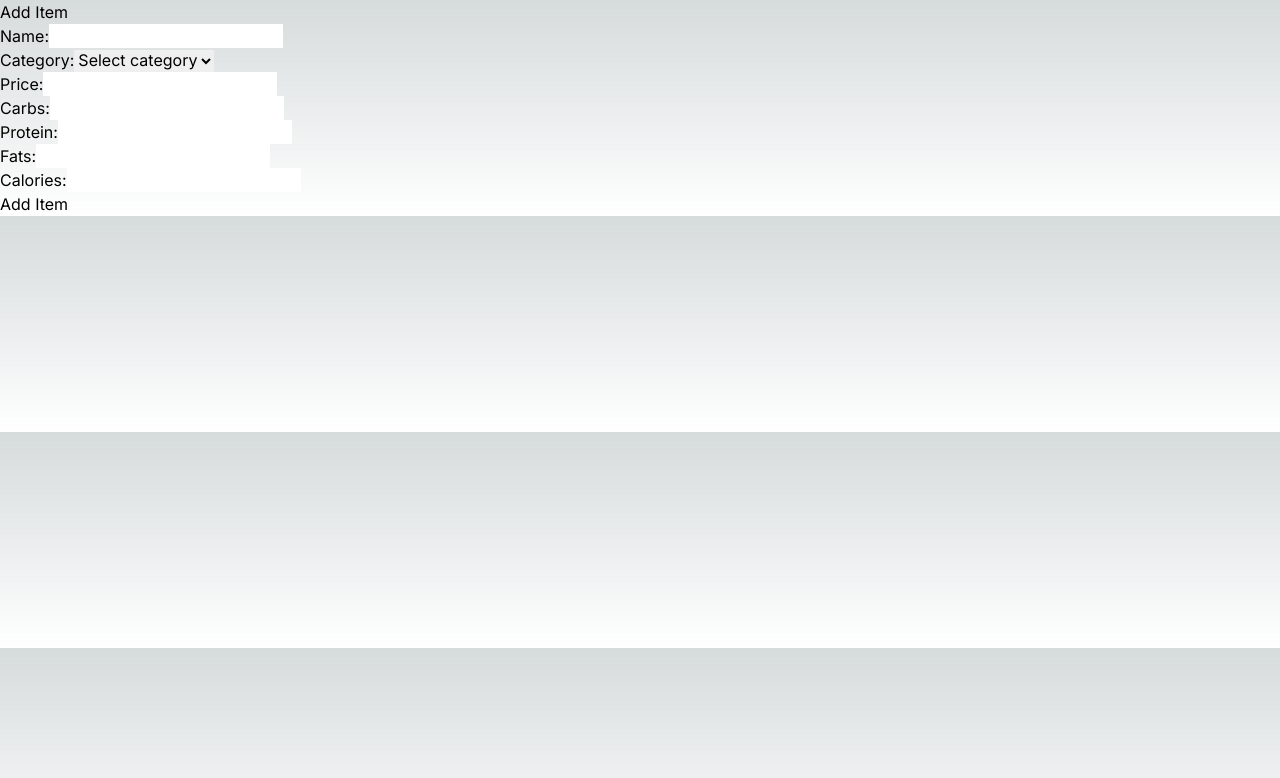
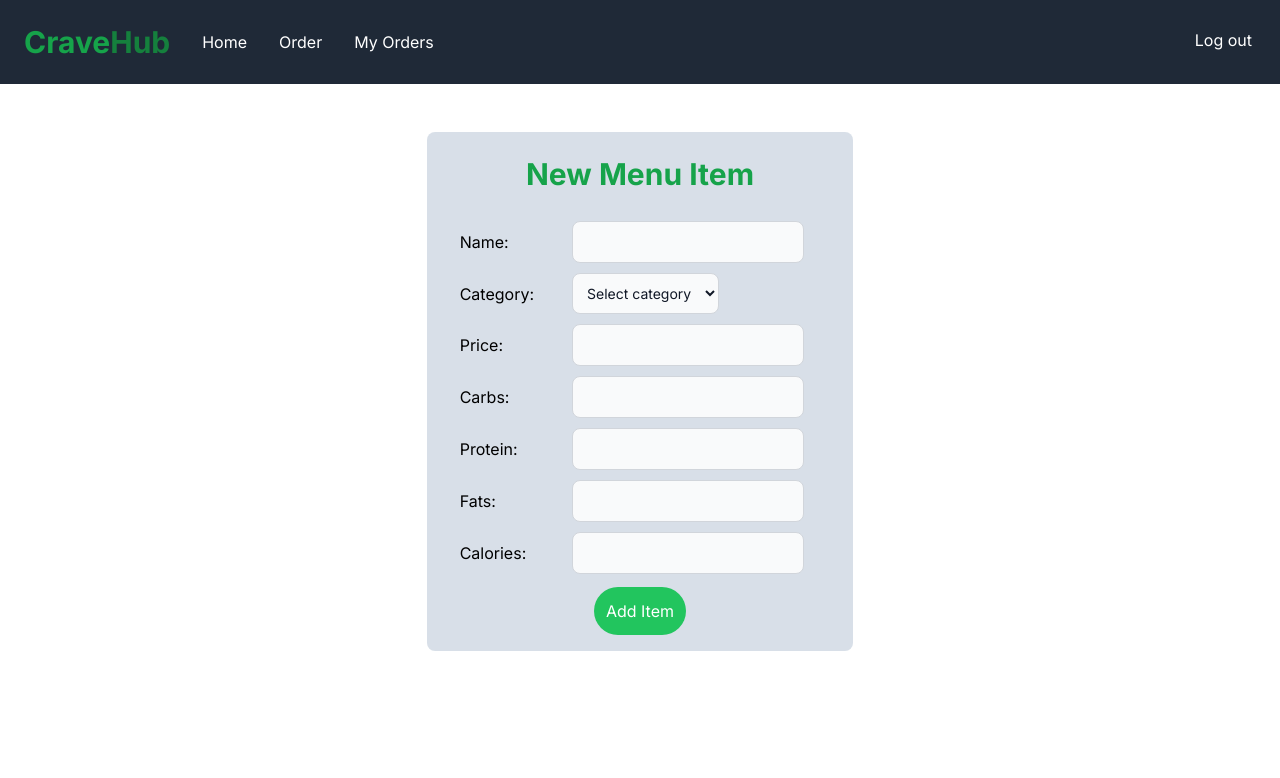
Before and after one commit to Somnathumapathi/CraveHub, a Next.js app: page /additemPage in a window 1280 px wide. Shown: the top 778 px of the page. Built offline with nearby package versions, Linux system fonts and the light colour scheme; no server answers.

Commit message:
addItempage frontend + appbar

```diff
--- a/app/additemPage/page.js
+++ b/app/additemPage/page.js
@@ -3,6 +3,7 @@
 import {db} from '@/firebase'
 import { collection, addDoc, onSnapshot, setDoc, doc, deleteDoc } from 'firebase/firestore'
 import Item from '../../models/item';
+import AppBar from '@/components/appbar';
 
 const AddItemPage = () => {
     const [itemName, setItemName] = useState('');
@@ -61,40 +62,89 @@
     }
     return (
         <div>
-        <h1>Add Item</h1>
-        <label>Name:</label>
-        <input className='text-black' type="text" value={itemName} onChange={(e) => setItemName(e.target.value)} />
-        <br />
-        <label>Category:</label>
-        <select className='text-black' value={itemCategory} onChange={(e) => setItemCategory(e.target.value)}>
+            <AppBar/>
+            <center className='flex flex-col items-center'>
+            <div className='box-content h-120 w-1/3 m-12 bg-slate-300/75 rounded-lg text-left'>
+                <h1 className='text-3xl p-6 text-center font-bold text-green-600'>New Menu Item</h1>
+             <table>
+                <tbody>
+                <tr>
+                <td>
+                    <label className='pl-8 p-3'>Name:</label>
+                </td>
+                <td>
+                    <input className='ml-5 m-1 bg-gray-50 border border-gray-300 text-gray-900 text-sm rounded-lg focus:ring-blue-500 focus:border-blue-500 p-2.5
+                    dark:bg-gray-700 dark:border-gray-600 dark:placeholder-gray-400 dark:text-white dark:focus:ring-blue-500 dark:focus:border-blue-500'
+                    value={itemName} onChange={(e) => setItemName(e.target.value)} />
+                 </td>
+                </tr>
+                <tr>
+                <td>
+                    <label className='pl-8 p-4'>Category:</label>
+                </td>
+                <td>
+                    <select className='ml-5 m-1 w-max bg-gray-50 border border-gray-300 text-gray-900 text-sm rounded-lg focus:ring-blue-500 focus:border-blue-500 p-2.5
+                    dark:bg-gray-700 dark:border-gray-600 dark:placeholder-gray-400 dark:text-white dark:focus:ring-blue-500 dark:focus:border-blue-500' value={itemCategory} onChange={(e) => setItemCategory(e.target.value)}>
                     <option >Select category</option>
                     <option value="veg">Veg</option>
                     <option value="non-veg">Non-Veg</option>
                     <option value="egg">Egg</option>
                     </select>
-        <br />
-        <label>Price:</label>
-        <input className='text-black' type="number" value={itemPrice} onChange={(e) => setItemPrice(e.target.value)} />
-        <br />
-        <label>Carbs:</label>
-        <input className='text-black' type="number" value={itemCarb} onChange={(e) => setItemCarb(e.target.value)} onKeyUp={calculateCalories} />
-        <br />
-
-        <label>Protein:</label>
-        <input className='text-black' type="number" value={itemProtein} onChange={(e) => setItemProtein(e.target.value)} onKeyUp={calculateCalories} />
-        <br />
-
-        <label>Fats:</label>
-        <input className='text-black' type="number" value={itemFat} onChange={(e) => setItemFat(e.target.value)} onKeyUp={calculateCalories} />
-        <br />
-        <label>Calories:</label>
-        <input className='text-black' type="number" value={itemCalorie} onChange={(e) => setItemCalorie(e.target.value)}
-         />
-        <br />
-        <button onClick={addItem}>Add Item</button>
-
+                </td>
+            </tr>
+            <tr>
+                <td>
+                    <label className='pl-8 p-4'>Price:</label>
+                </td>
+                <td>
+                    <input className='ml-5 m-1 bg-gray-50 border border-gray-300 text-gray-900 text-sm rounded-lg focus:ring-blue-500 focus:border-blue-500 p-2.5
+                    dark:bg-gray-700 dark:border-gray-600 dark:placeholder-gray-400 dark:text-white dark:focus:ring-blue-500 dark:focus:border-blue-500' type="number" value={itemPrice} onChange={(e) => setItemPrice(e.target.value)} />
+                </td>
+            </tr>
+            <tr>
+                <td>
+                    <label className='pl-8 p-4'>Carbs:</label>
+                </td>
+                <td>
+                <input className='ml-5 m-1 bg-gray-50 border border-gray-300 text-gray-900 text-sm rounded-lg focus:ring-blue-500 focus:border-blue-500 p-2.5
+                    dark:bg-gray-700 dark:border-gray-600 dark:placeholder-gray-400 dark:text-white dark:focus:ring-blue-500 dark:focus:border-blue-500' type="number" value={itemCarb} onChange={(e) => setItemCarb(e.target.value)} onKeyUp={calculateCalories} />
+                </td>
+            </tr>
+            <tr>
+                <td>
+                    <label className='pl-8 p-4'>Protein:</label>
+                </td>
+                <td>
+                    <input className='ml-5 m-1 bg-gray-50 border border-gray-300 text-gray-900 text-sm rounded-lg focus:ring-blue-500 focus:border-blue-500 p-2.5
+                    dark:bg-gray-700 dark:border-gray-600 dark:placeholder-gray-400 dark:text-white dark:focus:ring-blue-500 dark:focus:border-blue-500' type="number" value={itemProtein} onChange={(e) => setItemProtein(e.target.value)} onKeyUp={calculateCalories} />
+                </td>
+            </tr>
+            <tr>
+                <td>
+                    <label className='pl-8 p-4'>Fats:</label>
+                </td>
+                <td>
+                    <input className='ml-5 m-1 bg-gray-50 border border-gray-300 text-gray-900 text-sm rounded-lg focus:ring-blue-500 focus:border-blue-500 p-2.5
+                    dark:bg-gray-700 dark:border-gray-600 dark:placeholder-gray-400 dark:text-white dark:focus:ring-blue-500 dark:focus:border-blue-500' type="number" value={itemFat} onChange={(e) => setItemFat(e.target.value)} onKeyUp={calculateCalories} />
+                </td>
+            </tr>
+            <tr>
+                <td>
+                    <label className='pl-8 p-4'>Calories:</label>
+                </td>
+                <td>
+                    <input className='ml-5 m-1 bg-gray-50 border border-gray-300 text-gray-900 text-sm rounded-lg focus:ring-blue-500 focus:border-blue-500 p-2.5
+                    dark:bg-gray-700 dark:border-gray-600 dark:placeholder-gray-400 dark:text-white dark:focus:ring-blue-500 dark:focus:border-blue-500' type="number" value={itemCalorie} onChange={(e) => setItemCalorie(e.target.value)}/>
+                </td>
+            </tr>
+            </tbody>
+            </table>
+            <div className='flex flex-col items-center'>
+            <button className="bg-green-500 hover:bg-green-600 p-3 mt-2 mb-4 text-white rounded-full" onClick={addItem}>Add Item</button>
             </div>
-
+            </div>
+            </center>
+            </div>
     );
 }
 export default AddItemPage;
--- a/app/globals.css
+++ b/app/globals.css
@@ -18,10 +18,4 @@
 
 body {
   color: rgb(var(--foreground-rgb));
-  background: linear-gradient(
-      to bottom,
-      transparent,
-      rgb(var(--background-end-rgb))
-    )
-    rgb(var(--background-start-rgb));
 }
--- a/app/register/page.js
+++ b/app/register/page.js
@@ -46,7 +46,7 @@
 
 
 
-          <div className="absolute inset-1 bg-gray-800 rounded-lg z-10 p-5 relative w-[380px] h-[380px]">
+          <div className="absolute inset-1 bg-gray-800 rounded-lg z-10 p-5 relative w-[380px] h-[320px]">
 
             <form onSubmit={handleSignUp}>
               <h2 className="text-2xl font-semibold text-green-500 text-center mb-6">Register</h2>
--- a/components/appbar.js
+++ b/components/appbar.js
@@ -1,11 +1,14 @@
 import React from 'react';
 
-    const AppBar = ({ pageName }) => {
+const AppBar = () => {
     return (
     <nav>
-            <div className="bg-black h-16">
-            <a className="text-green-600 text-2xl font-semibold" href='homePage'>CraveHub  &nbsp;| &nbsp;&nbsp;{pageName}</a>
-
+        <div className="bg-gray-800 p-6" >
+            <a className="text-3xl py-4 pr-4 font-bold text-green-700 align-middle" href="homePage"><span className='text-green-600'>Crave</span>Hub</a>
+            <a className="text-white p-4 align-middle" href="homePage">Home</a>
+            <a className="text-white p-4 align-middle" href="orderPage">Order</a>
+            <a className="text-white p-4 align-middle" href="myOrdersPage">My Orders</a>
+            <a className="text-white p-1 float-right align-middle" href="/">Log out</a>
             </div>
     </nav>
     );
```
Lines whose indentation alone changed are shown as unchanged.
